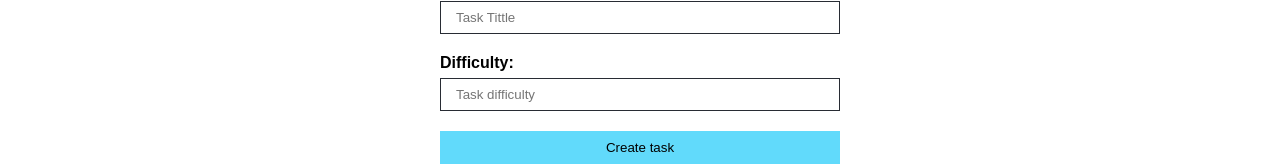
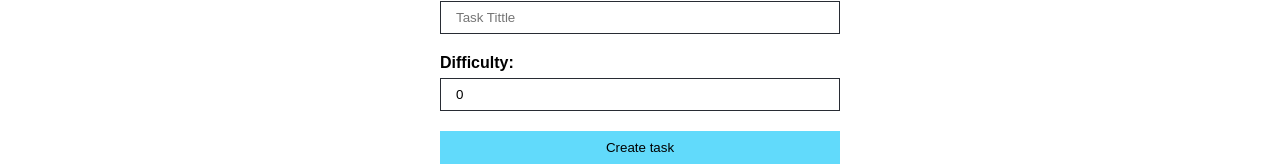
Before and after one commit to guilhermepolicarpio/to_do_react_typescript, a React (Create React App) app: page / in a window 1280 px wide. Shown: the part 172-340 px from the top of the page. Built offline with nearby package versions, Linux system fonts and the light colour scheme.

Commit message:
feat: add task funcionality implemented

```diff
--- a/src/App.tsx
+++ b/src/App.tsx
@@ -1,4 +1,4 @@
-import React from 'react';
+import React, { useState } from 'react';
 import Footer from './components/Footer';
 import Header from './components/Header';
 import styles from './App.module.css'
@@ -7,6 +7,9 @@
 import { ITask } from "./interfaces/Task"
 
 function App() {
+
+  const[taskList, setTaskList] = useState<ITask[]>([])
+
   return (
     <div>
       <Header />
@@ -14,7 +17,7 @@
         <div>
           <h2>What will you do ?</h2>
         </div>
-        <TaskForm btnText={"Create task"} />
+        <TaskForm btnText={"Create task"} taskList = {taskList} setTaskList={setTaskList}/>
         <div>
           <h2>Your tasks</h2>
           <TaskList />
--- a/src/components/TaskForm.tsx
+++ b/src/components/TaskForm.tsx
@@ -3,35 +3,59 @@
 import { ITask } from "../interfaces/Task"
 
 interface Props {
-    btnText: string
+    btnText: string,
+    taskList: ITask[],
+    setTaskList?: React.Dispatch<React.SetStateAction<ITask[]>>
 }
 
-const TaskForm = ({ btnText }: Props) => {
+const TaskForm = ({ btnText, taskList, setTaskList }: Props) => {
 
     const [id, setId] = useState<number>(0);
     const [title, setTitle] = useState<string>("");
     const [difficulty, setDifficulty] = useState<number>(0);
 
+    const addTaskHandler = (e: FormEvent<HTMLFormElement>) => {
+        e.preventDefault();
+
+        const id = Math.floor(Math.random() * 1000)
+        const newTask: ITask = { id, title, difficulty }
+
+        setTaskList!([...taskList, newTask])
+
+        setTitle("")
+        setDifficulty(0)
+
+    }
 
     const handleChange = (e: ChangeEvent<HTMLInputElement>) => {
-        if(e.target.name === "title"){
+        if (e.target.name === "title") {
             setTitle(e.target.value)
         }
-        else{
+        else {
             setDifficulty(parseInt(e.target.value))
         }
     }
 
     return (
-        <form className={styles.form}>
+        <form onSubmit={addTaskHandler} className={styles.form}>
             <div className={styles.input_container}>
                 <label htmlFor="title"> Title: </label>
-                <input type="text" name="title" placeholder="Task Tittle" onChange ={handleChange}/>
+                <input
+                    type="text"
+                    name="title"
+                    placeholder="Task Tittle"
+                    onChange={handleChange}
+                    value = {title}/>
             </div>
 
             <div className={styles.input_container}>
                 <label htmlFor="difficulty">Difficulty: </label>
-                <input type="text" name="title" placeholder="Task difficulty" onChange ={handleChange}/>
+                <input
+                    type="text"
+                    name="difficulty"
+                    placeholder="Task difficulty"
+                    onChange={handleChange}
+                    value = {difficulty}/>
                 <input type="submit" value={btnText} />
             </div>
 
```
